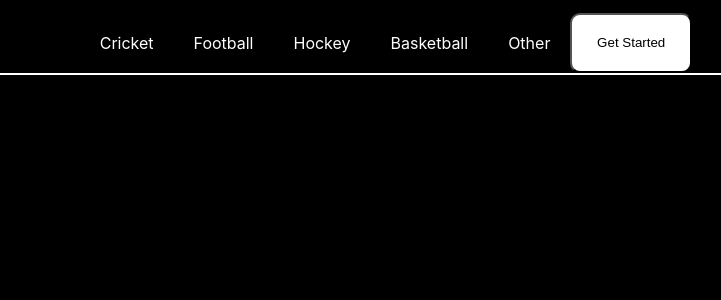
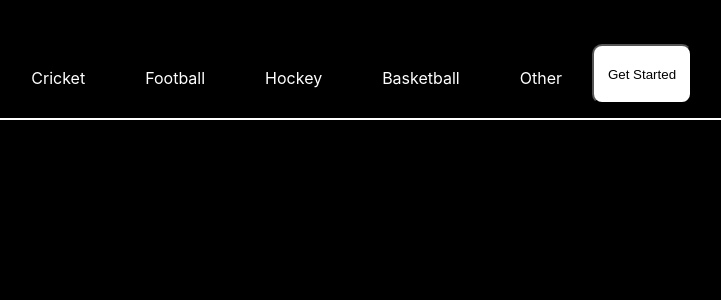
Before and after one commit to ALOK9821/straw, a React (Create React App) app: page / in a window 1280 px wide. Shown: the top 300 px of the page, without its empty margins (524-1245 px from the left). Built offline with nearby package versions, Linux system fonts and the light colour scheme.

Commit message:
'navbar'

```diff
--- a/src/Components/Navbar/navbar.js
+++ b/src/Components/Navbar/navbar.js
@@ -7,7 +7,7 @@ export default function Header() {
 
   function menus() {
     cnt++;
-    console.log("hello vishal");
+    // console.log("hello vishal");
     if (cnt > 1) {
       if (cnt % 2 === 1 && window.innerWidth <= 1000) {
         document.getElementById("list1").style.display = "block";
--- a/src/Styles/Sass_Files/main.scss
+++ b/src/Styles/Sass_Files/main.scss
@@ -18,12 +18,12 @@
   flex-wrap: wrap;
   justify-content: flex-end;
   margin-right: 5%;
-  margin-top: 1%;
+  margin-top: 3%;
 }
 
 .category {
   list-style: none;
-  padding: 20px;
+  padding: 30px;
 
   a {
     text-decoration: none;
@@ -46,8 +46,10 @@
   background-color: white;
   color: black;
   font-weight: 500;
-  width: 10%;
+  width: 100px;
+  height: 60px;
   border-radius: 10px;
+  margin-top: 0.5%;
 }
 
 .menu {
```
